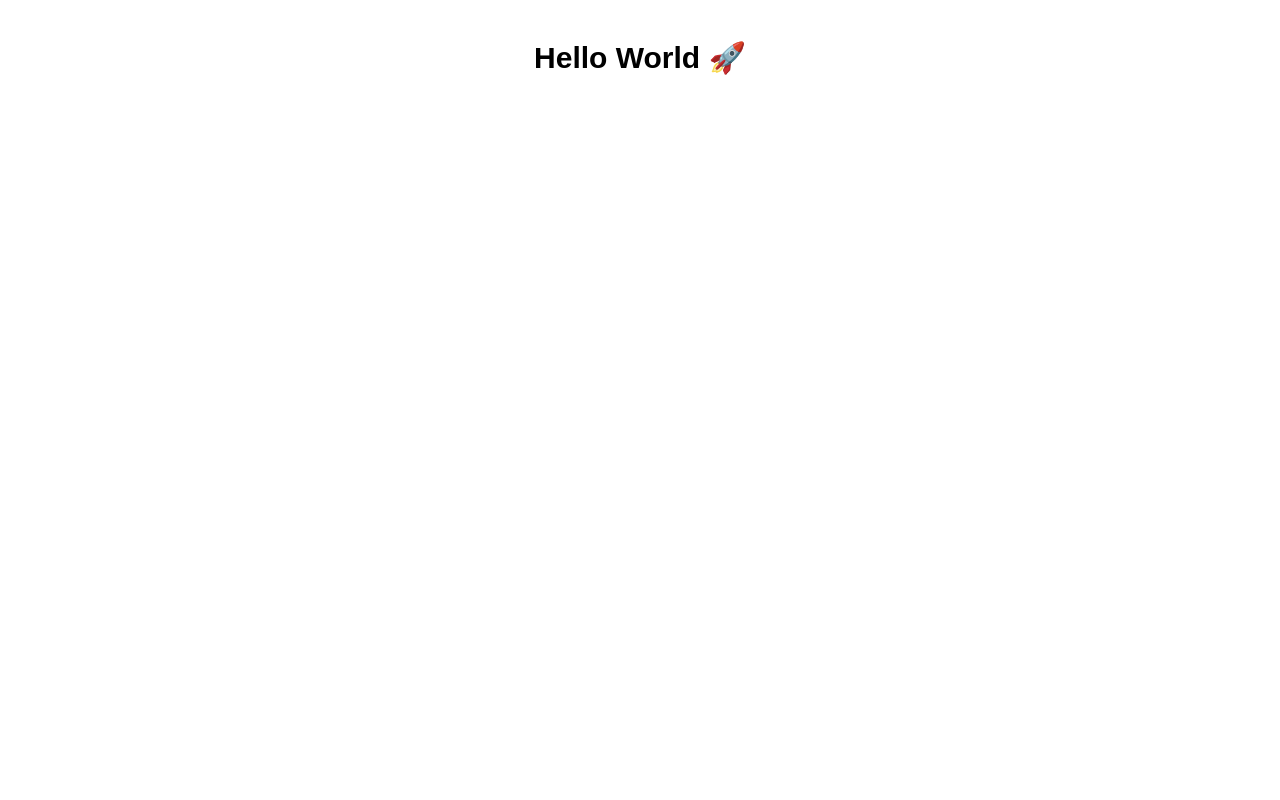
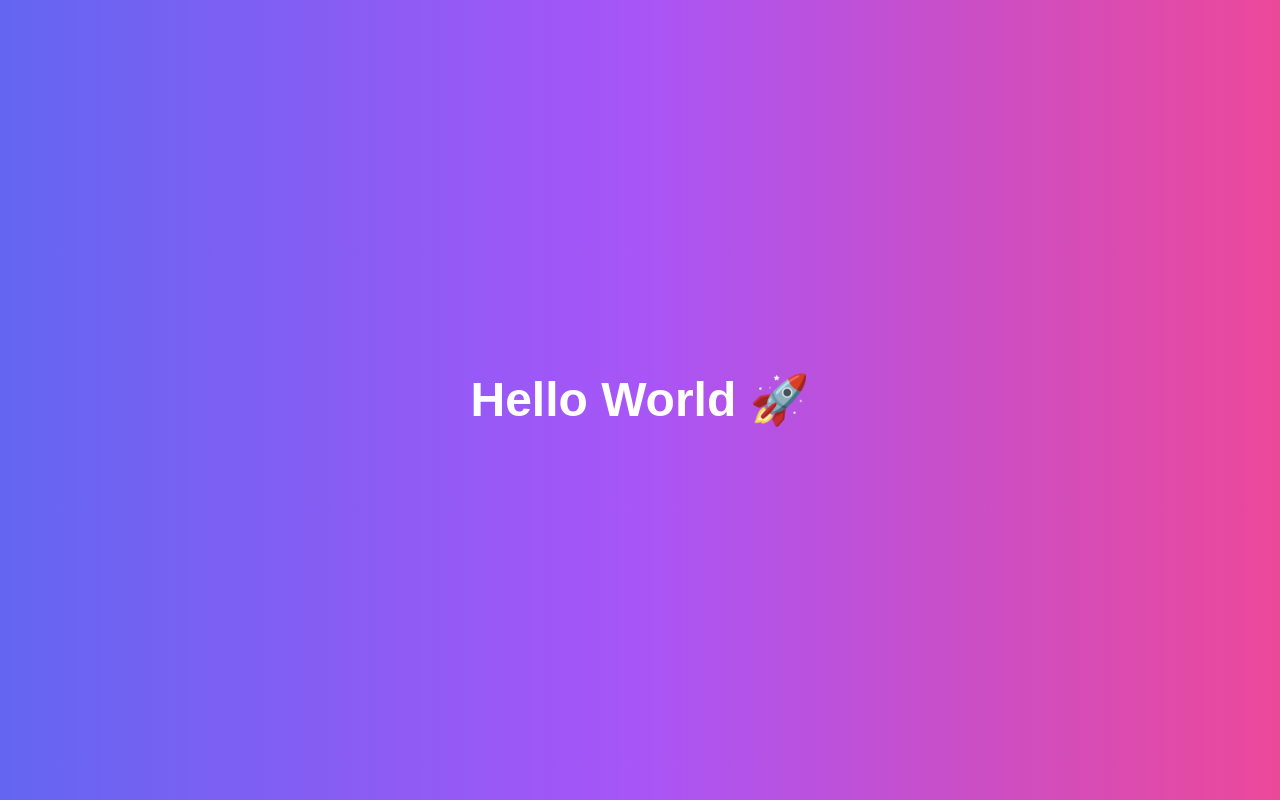
Before and after one commit to learning3464-cell/my-portfolio, a React (Vite) app: page / in a window 1280 px wide. Built offline with nearby package versions, Linux system fonts and the light colour scheme.

Commit message:
Update app.jsx

```diff
--- a/src/app.jsx
+++ b/src/app.jsx
@@ -1,8 +1,9 @@
 import React from "react";
+
 export default function App() {
   return (
-    <h1 className="text-3xl font-bold text-center mt-10">
-      Hello World 🚀
-    </h1>
+    <div className="min-h-screen flex items-center justify-center bg-gradient-to-r from-indigo-500 via-purple-500 to-pink-500">
+      <h1 className="text-5xl font-bold text-white">Hello World 🚀</h1>
+    </div>
   );
 }
```
